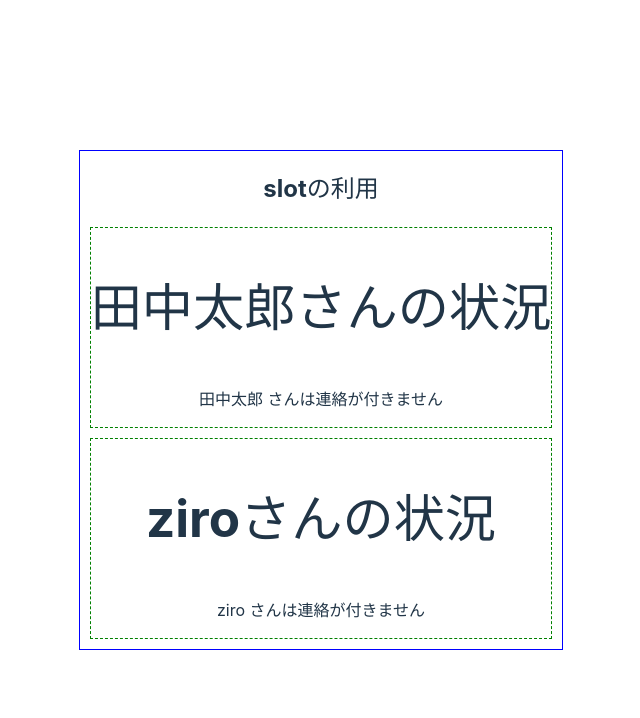
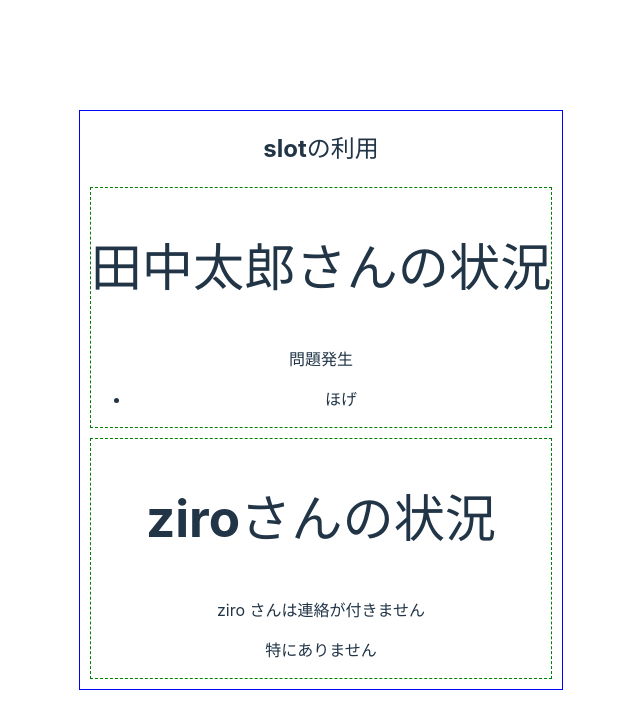
Before and after one commit to cawauchi6204/vue-study, a Vue app in the folder directive-model/: page / in a window 1280 px wide. Shown: the top 718 px of the page, without its empty margins (319-959 px from the left). Built offline with nearby package versions, Linux system fonts and the light colour scheme.

Commit message:
update: 名前付きslotの実装

```diff
--- a/directive-model/src/App.vue
+++ b/directive-model/src/App.vue
@@ -8,7 +8,22 @@ const taro = ref("田中太郎")
 <template>
   <section>
     <h2>slotの利用</h2>
-    <OneSection :name="taro" />
+    <OneSection :name="taro">
+      <!-- 名前なしのslotはdefaultになる -->
+      <!-- defaultをちゃんと明記しないと表示されない -->
+      <template v-slot:default>
+        <!-- <template #default> -->
+        <!-- この書き方でもおけ -->
+        <p>問題発生</p>
+      </template>
+      <template v-slot:detail>
+        <!-- <template #detail> -->
+        <!-- この書き方でもおけ -->
+        <ul>
+          <li>ほげ</li>
+        </ul>
+      </template>
+    </OneSection>
     <OneSection name="ziro" />
   </section>
 </template>
--- a/directive-model/src/components/OneSection.vue
+++ b/directive-model/src/components/OneSection.vue
@@ -13,6 +13,9 @@ defineProps<Props>()
     <slot>
       <p>{{ name }} さんは連絡が付きません</p>
     </slot>
+    <slot name="detail">
+      <p>特にありません</p>
+    </slot>
   </section>
 </template>
 
```
